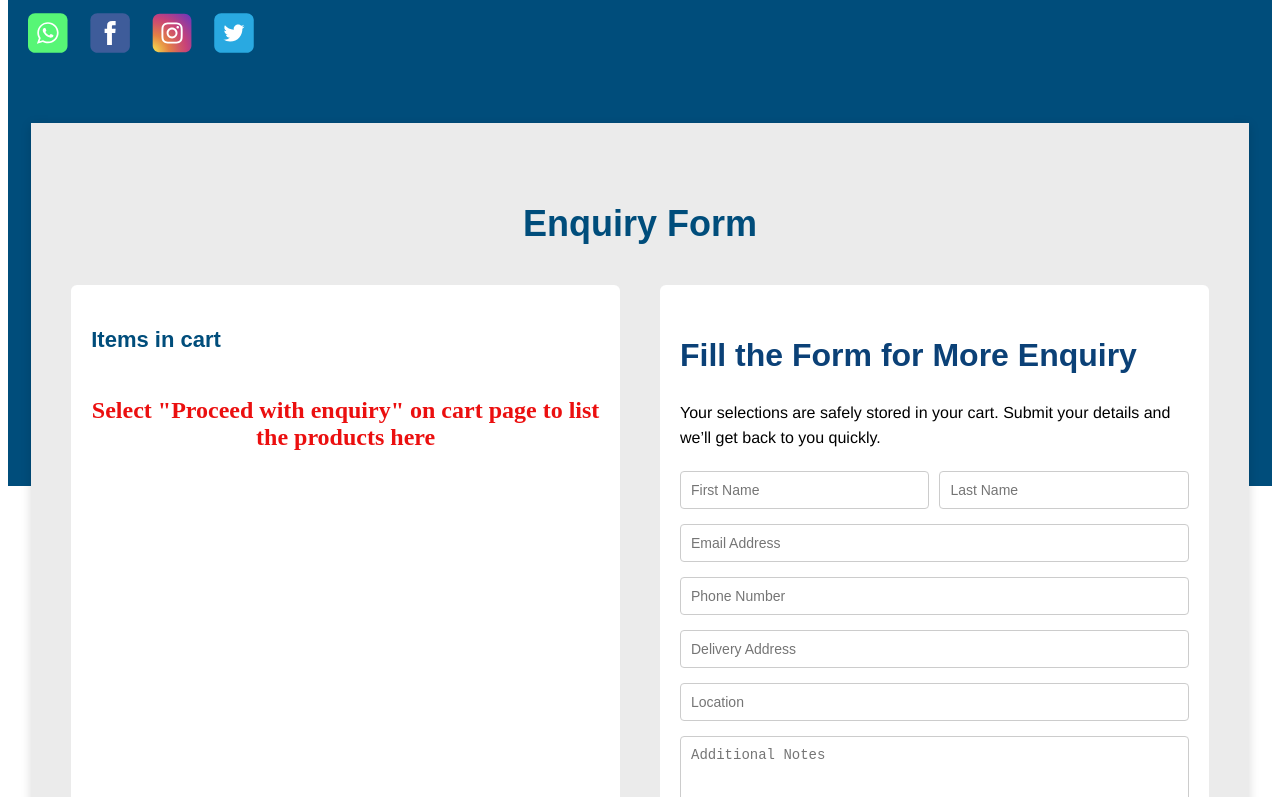
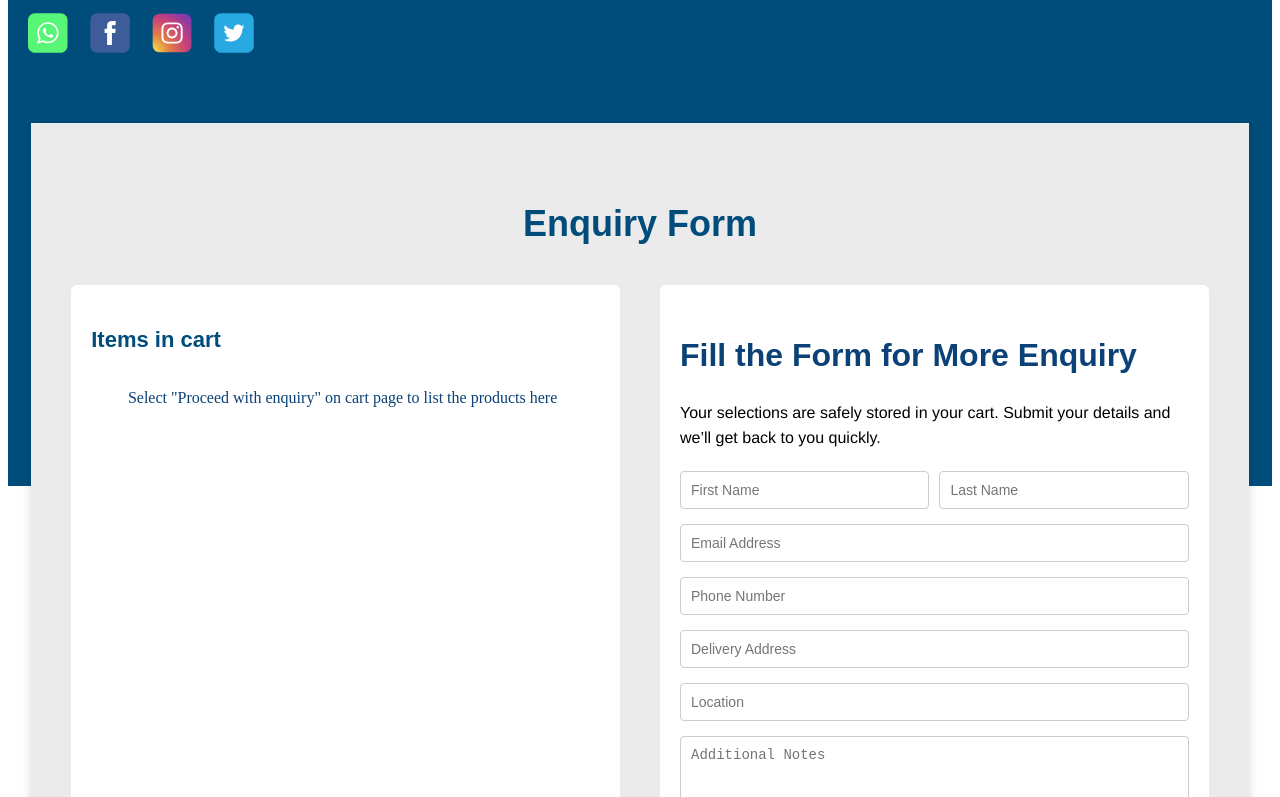
Before and after one commit to Tungston-labs/Lee-Roof, a React (Vite) app in the folder client/: page /contact in a window 1280 px wide. Shown: the part 780-1577 px from the top of the page. Built offline with nearby package versions, Linux system fonts and the light colour scheme.

Commit message:
chane in the p

```diff
--- a/client/src/components/ContactUs/Contact.jsx
+++ b/client/src/components/ContactUs/Contact.jsx
@@ -86,11 +86,13 @@ const Contact = () => {
 
         <MapWrapper>
           <MapIframe
-            src="https://www.google.com/maps/embed?pb=!1m18!1m12!1m3!1d15731.673!2d76.408348!3d10.058807!2m3!1f0!2f0!3f0!3m2!1i1024!2i768!4f13.1!3m3!1m2!1s0x3b080ce6e9fbd0d9%3A0x8d3f3cde4a5e45c5!2sVengoor%2C%20Kerala%20683544!5e0!3m2!1sen!2sin!4v1692789712345!5m2!1sen!2sin"
-            allowFullScreen=""
-            loading="lazy"
-            referrerPolicy="no-referrer-when-downgrade"
-          ></MapIframe>
+  src="https://www.google.com/maps/embed?pb=!1m18!1m12!1m3!1d3930.360630062847!2d76.47066557585848!3d10.120203169375227!2m3!1f0!2f0!3f0!3m2!1i1024!2i768!4f13.1!3m3!1m2!1s0x3b07e28c2daf7c07%3A0x41755487d511e041!2sLee%20Builders!5e0!3m2!1sen!2sin!4v1724935400000!5m2!1sen!2sin"
+  allowFullScreen=""
+  loading="lazy"
+  referrerPolicy="no-referrer-when-downgrade"
+  title="Lee Roofs Location">
+
+        </MapIframe>
         </MapWrapper>
       </ContactContainer>
     </ContactSection>
--- a/client/src/components/ContactUs/EnquiryForm.jsx
+++ b/client/src/components/ContactUs/EnquiryForm.jsx
@@ -111,13 +111,13 @@ const EnquiryForm = () => {
                 ))
               ) : (
                 <p
-                  style={{
-                    color: "#eb0f0fff",
-                    fontSize: "24px",
-                    fontWeight: "bold",
-                    textAlign: "center",
-                    marginTop: "1em",
-                  }}
+                  // style={{
+                  //   color: "#0b4177",
+                  //   fontSize: "24px",
+                  //   fontWeight: "bold",
+                  //   textAlign: "center",
+                  //   marginTop: "10rem",
+                  // }}
                 >
                   Select "Proceed with enquiry" on cart page to list the
                   products here
--- a/client/src/components/ContactUs/EnquiryForm.style.js
+++ b/client/src/components/ContactUs/EnquiryForm.style.js
@@ -63,7 +63,40 @@ export const ItemsList = styled.div`
   display: flex;
   flex-direction: column;
   gap: 15px;
+
+  /* Limit to 3 items, each item ~80px height + spacing */
+  max-height: calc((80px + 94px) * 3);
+  overflow-y: auto;
+  padding-right: 6px; /* prevent scrollbar cutting content */
+
+  /* Custom scrollbar */
+  &::-webkit-scrollbar {
+    width: 6px;
+  }
+  &::-webkit-scrollbar-thumb {
+    background: #004d7b;
+    border-radius: 3px;
+  }
+  &::-webkit-scrollbar-track {
+    background: #f1f1f1;
+  }
+
+  /* Center content when empty */
+  &:empty,
+  & > p {
+    display: flex;
+    justify-content: center;
+    align-items: center;
+    flex: 1;
+    text-align: center;
+    color:#0b4177;
+    family: "Raleway", sans-serif;git add .
+
+    min-height: 200px; /* adjust height */
+  }
 `;
+
+
 
 export const ItemCard = styled.div`
   display: flex;
--- a/client/src/pages/Product/Product.jsx
+++ b/client/src/pages/Product/Product.jsx
@@ -47,22 +47,22 @@ const AddFullProductPage = ({ existingProduct }) => {
 
   const handleSubmit = async () => {
     try {
-      // Build normalized materials array by merging variants into materials
-      const baseMaterials = formData.materials.materials || []; // from MaterialAdd
-      const variants = formData.variants || []; // from VariantForm
 
-      // Normalize function to convert your variant shape -> backend shape
+      const baseMaterials = formData.materials.materials || [];
+      const variants = formData.variants || [];
+
+
       const normalizeThicknesses = (thicknesses = []) =>
         thicknesses.map((th) => ({
           thickness: th.thickness || "",
           colors: (th.colors || []).map((c) => ({
-            colorName: c.color || "", // name field in VariantForm was `color`
-            colorCode: c.colorHex || "", // hex color was stored as `colorHex`
+            colorName: c.color || "",
+            colorCode: c.colorHex || "",
             image: c.image || null,
           })),
         }));
 
-      // Start with baseMaterials and replace thicknesses if variant exists for that material
+
       const merged = baseMaterials.map((mat) => {
         const v = variants.find((x) => x.material === mat.materialName);
         if (v) {
@@ -71,11 +71,10 @@ const AddFullProductPage = ({ existingProduct }) => {
             thicknesses: normalizeThicknesses(v.thicknesses),
           };
         }
-        // keep existing thicknesses if any
+
         return { ...mat, thicknesses: mat.thicknesses || [] };
       });
 
-      // Also include any variants whose material wasn't present in baseMaterials
       variants.forEach((v) => {
         const exists = merged.some((m) => m.materialName === v.material);
         if (!exists) {
@@ -86,18 +85,18 @@ const AddFullProductPage = ({ existingProduct }) => {
         }
       });
 
-      // Now prepare FormData
+
       const form = new FormData();
       if (formData.product.brandIconFile)
         form.append("brandIcon", formData.product.brandIconFile);
       form.append("brandName", formData.product.brandName || "");
       form.append("productName", formData.product.productName || "");
       form.append("description", formData.product.description || "");
-      // IMPORTANT: send merged array (not the wrapper object)
+
       form.append("materials", JSON.stringify(merged));
       form.append("variants", JSON.stringify(formData.variants || []));
 
-      // send request (same as before)
+
       const response = await fetch("http://localhost:5000/api/products", {
         method: "POST",
         headers: { Authorization: `Bearer ${localStorage.getItem("token")}` },
@@ -149,8 +148,8 @@ const AddFullProductPage = ({ existingProduct }) => {
      <div
   style={{
     display: "flex",
-    justifyContent: "flex-end", // pushes content to the right
-    marginTop: "20px", // optional spacing
+    justifyContent: "flex-end",
+    marginTop: "20px",
   }}
 >
   <button
--- a/client/src/pages/Product/Productcard.jsx
+++ b/client/src/pages/Product/Productcard.jsx
@@ -203,6 +203,7 @@ const ProductCard = () => {
               )}
             </ProductDesc>
             <ProductDesc>
+
               {/* {product.primaryColor}{" "} */}
               {selectedThickness?.colors?.length > 0 && (
                 <>
```
